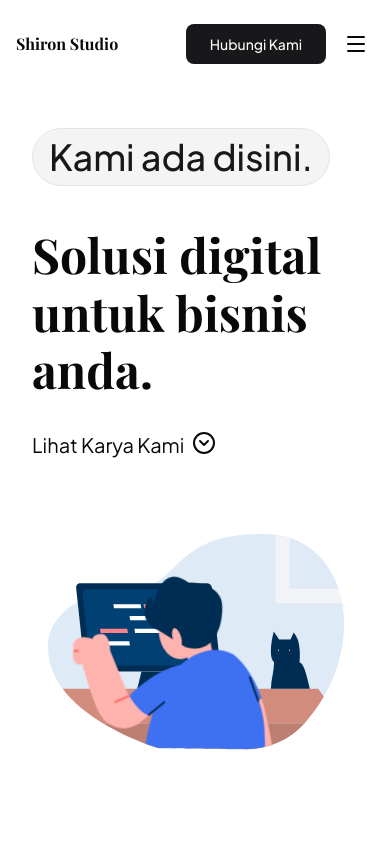
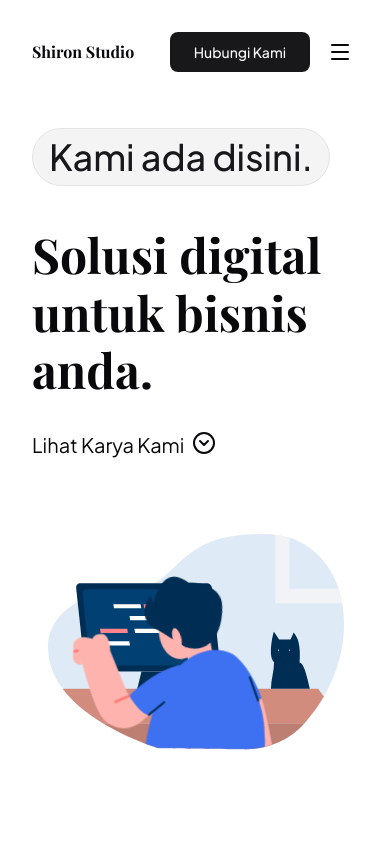
Before and after one commit to shironxn/shironstudio, a Next.js app: page / in a window 390 px wide. Shown: the top 844 px of the page. Built offline with nearby package versions, Linux system fonts and the light colour scheme; a web font is replaced by a local one.

Commit message:
chore: update responsive navbar

```diff
--- a/src/components/layout/navbar.tsx
+++ b/src/components/layout/navbar.tsx
@@ -20,9 +20,9 @@ const Navbar = () => {
 
   return (
     <nav
-      className={`fixed top-0 left-0 right-0 z-50 transistion-all duration-300 w-full ${isScrolled ? "bg-background/95 backdrop-blur-lg shadow py-3" : "bg-transparent py-6"}`}
+      className={`fixed top-0 left-0 right-0 z-50 transistion-all duration-300 w-full ${isScrolled ? "bg-background/95 backdrop-blur-lg shadow py-4" : "bg-transparent py-8"}`}
     >
-      <div className="h-full flex items-center justify-between max-w-(--breakpoint-xl) mx-auto px-4 sm:px-6 lg:px-8">
+      <div className="container h-full flex items-center justify-between gap-8">
         <Logo />
 
         <div className="flex items-center gap-3">
```
